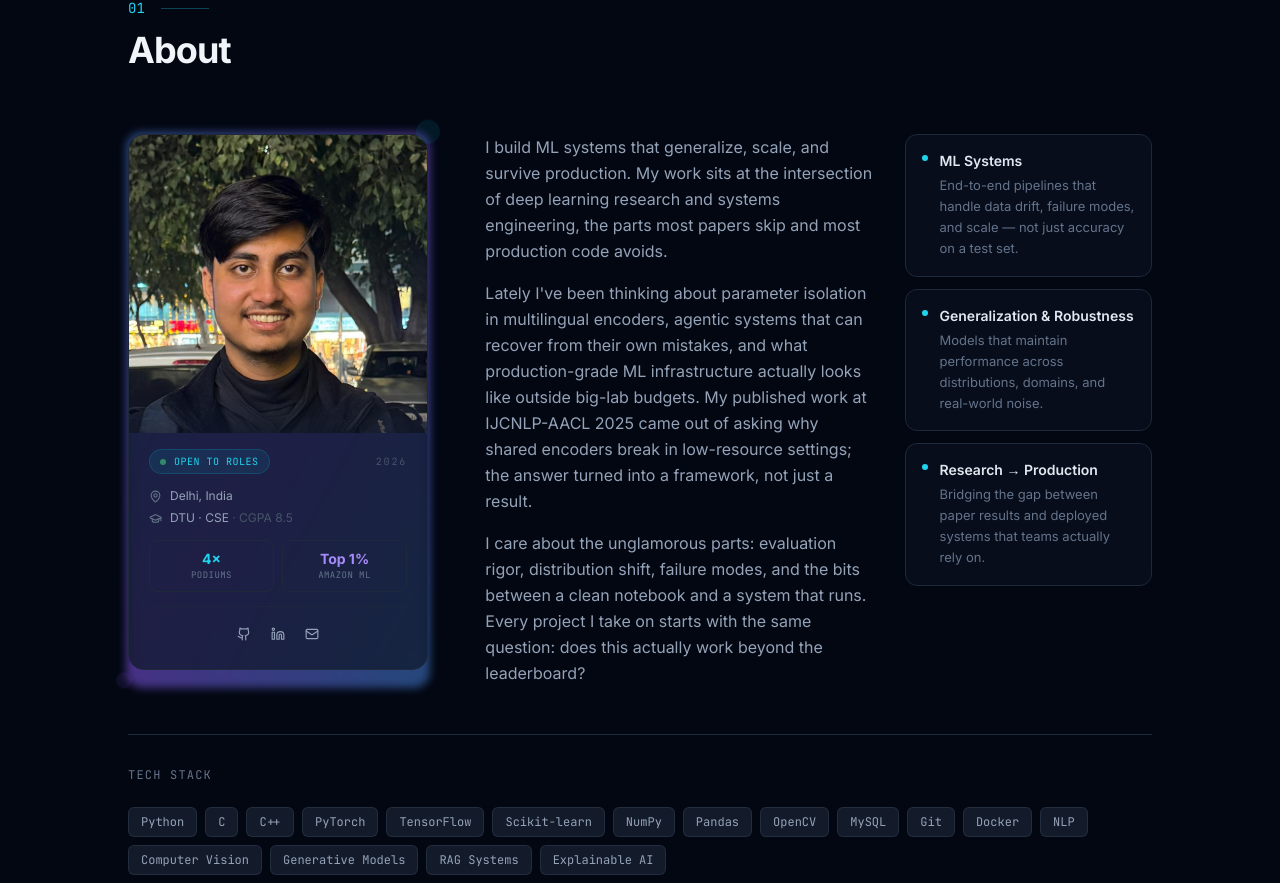
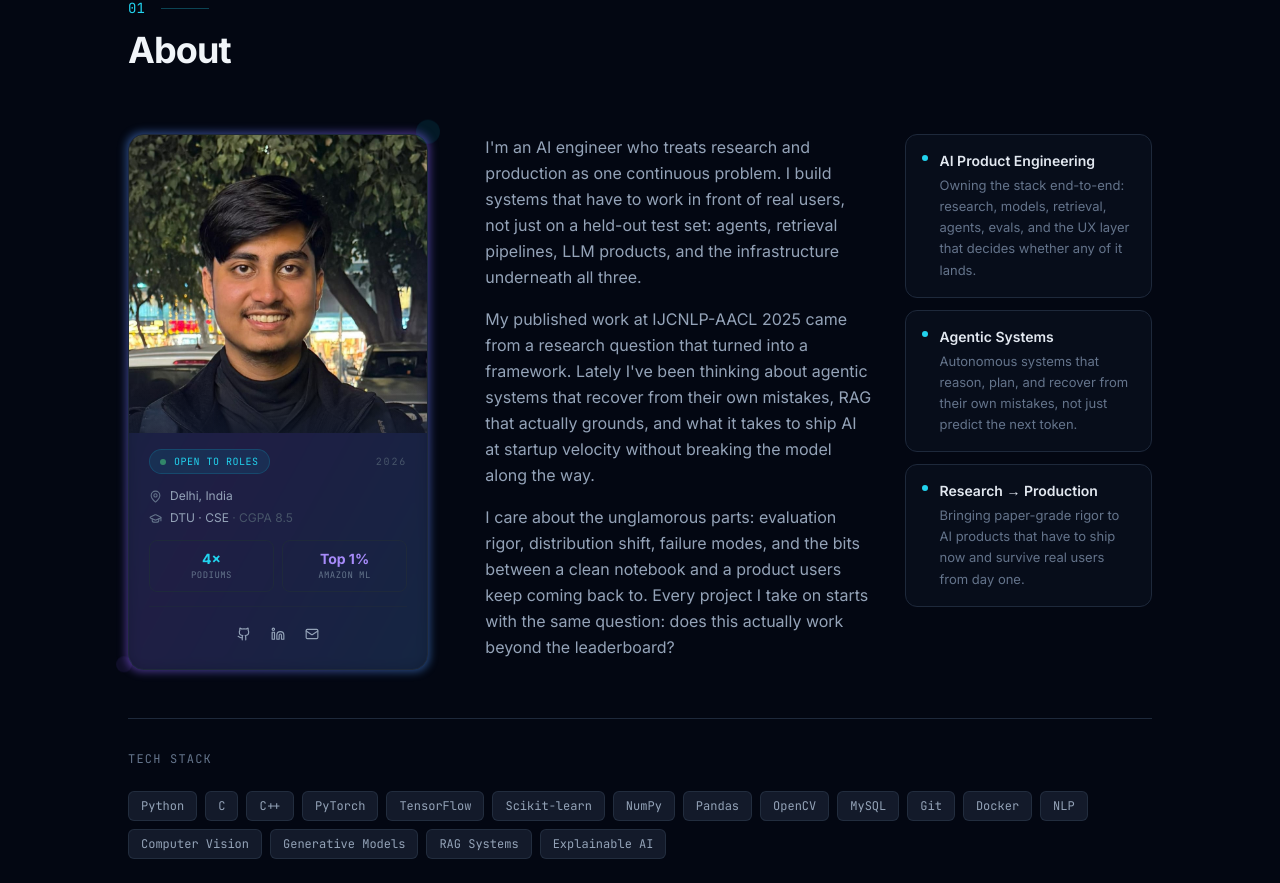
Before and after one commit to VaibhavKanojia3773/Portfolio, a Next.js app: page / in a window 1280 px wide. Shown: the part 914-1797 px from the top of the page. Built offline with nearby package versions, Linux system fonts and the light colour scheme.

Commit message:
content: broaden positioning toward AI engineering and 0->1
Update tagline, About paragraphs, and focus areas to read as an AI engineer and 0->1 builder, not narrowly an ML systems researcher. Same core ideas (rigor, production, agents) framed for startup and AI-engineering hiring contexts.

```diff
--- a/src/data/personal.ts
+++ b/src/data/personal.ts
@@ -2,7 +2,7 @@ export const personalInfo = {
   name: "Vaibhav Kanojia",
   firstName: "Vaibhav",
   lastName: "Kanojia",
-  tagline: "Building reliable, production-grade ML systems",
+  tagline: "AI engineer · published researcher · 0→1 builder",
   location: "Delhi, India",
 
   university: "Delhi Technological University (DCE)",
@@ -28,26 +28,26 @@ export const personalInfo = {
   ],
 
   about: [
-    "I build ML systems that generalize, scale, and survive production. My work sits at the intersection of deep learning research and systems engineering, the parts most papers skip and most production code avoids.",
-    "Lately I've been thinking about parameter isolation in multilingual encoders, agentic systems that can recover from their own mistakes, and what production-grade ML infrastructure actually looks like outside big-lab budgets. My published work at IJCNLP-AACL 2025 came out of asking why shared encoders break in low-resource settings; the answer turned into a framework, not just a result.",
-    "I care about the unglamorous parts: evaluation rigor, distribution shift, failure modes, and the bits between a clean notebook and a system that runs. Every project I take on starts with the same question: does this actually work beyond the leaderboard?",
+    "I'm an AI engineer who treats research and production as one continuous problem. I build systems that have to work in front of real users, not just on a held-out test set: agents, retrieval pipelines, LLM products, and the infrastructure underneath all three.",
+    "My published work at IJCNLP-AACL 2025 came from a research question that turned into a framework. Lately I've been thinking about agentic systems that recover from their own mistakes, RAG that actually grounds, and what it takes to ship AI at startup velocity without breaking the model along the way.",
+    "I care about the unglamorous parts: evaluation rigor, distribution shift, failure modes, and the bits between a clean notebook and a product users keep coming back to. Every project I take on starts with the same question: does this actually work beyond the leaderboard?",
   ],
 
   focusAreas: [
     {
-      title: "ML Systems",
+      title: "AI Product Engineering",
       description:
-        "End-to-end pipelines that handle data drift, failure modes, and scale — not just accuracy on a test set.",
+        "Owning the stack end-to-end: research, models, retrieval, agents, evals, and the UX layer that decides whether any of it lands.",
     },
     {
-      title: "Generalization & Robustness",
+      title: "Agentic Systems",
       description:
-        "Models that maintain performance across distributions, domains, and real-world noise.",
+        "Autonomous systems that reason, plan, and recover from their own mistakes, not just predict the next token.",
     },
     {
       title: "Research → Production",
       description:
-        "Bridging the gap between paper results and deployed systems that teams actually rely on.",
+        "Bringing paper-grade rigor to AI products that have to ship now and survive real users from day one.",
     },
   ],
 
```
